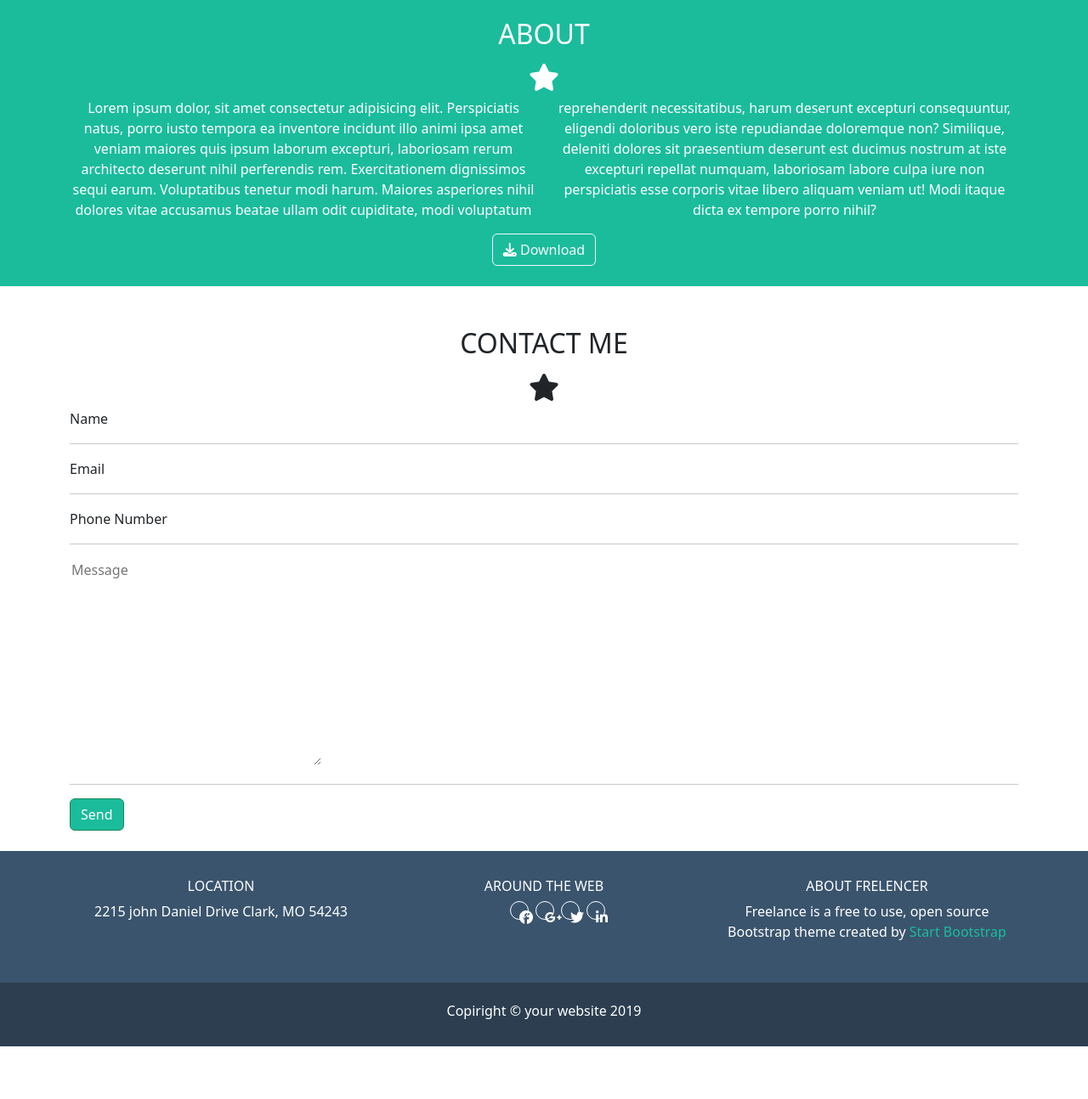
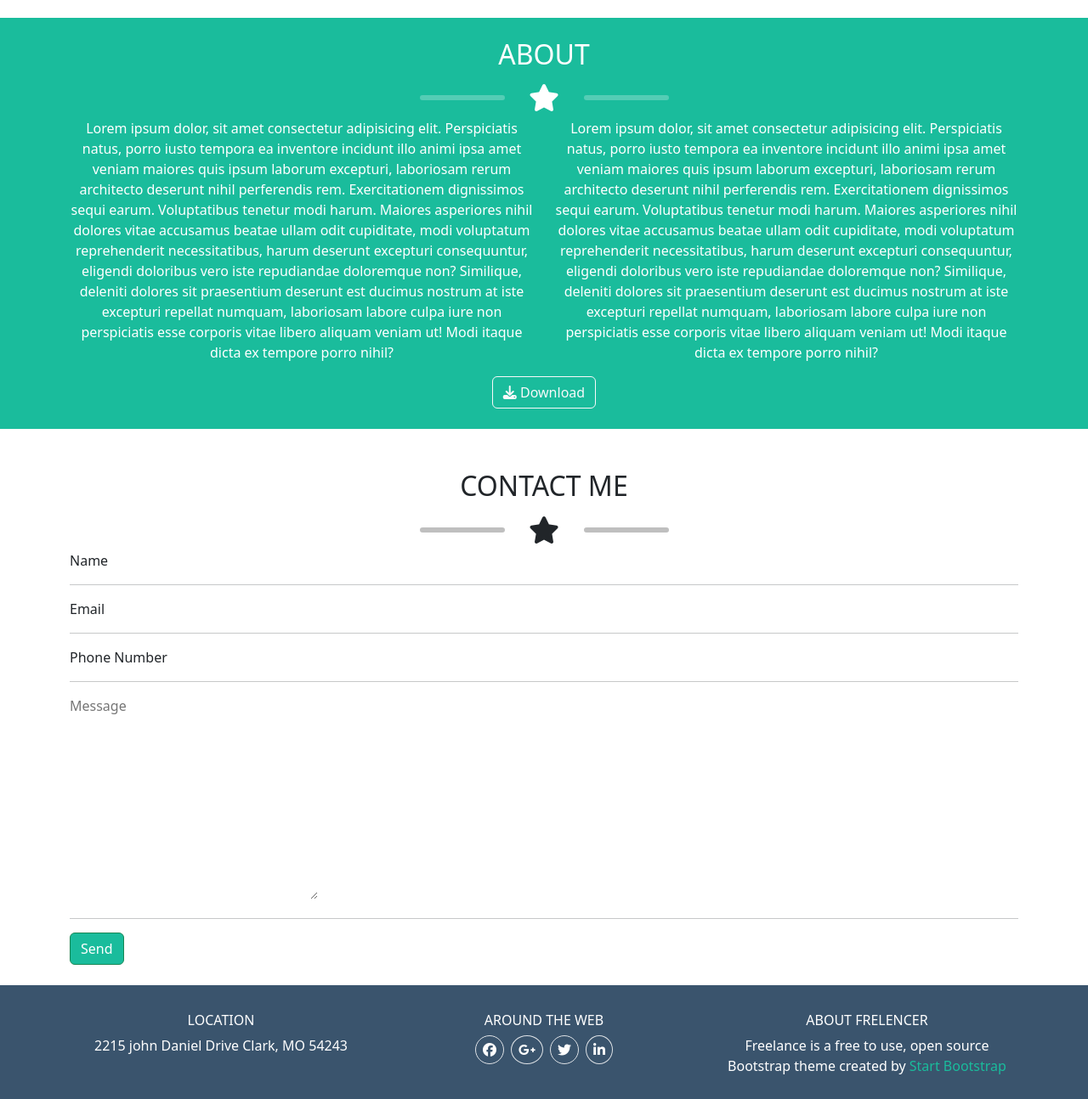
Before and after one commit to Carmine-Doronzo/html-css-bootstrap-freelancer, a plain HTML site: page index.html in a window 1280 px wide. Shown: the part 1258-2552 px from the top of the page at 85% size. Before the commit the page ends 2490 px from the top, so only its background shows below. Drawn offline with nearby package versions, Linux system fonts and the light colour scheme.

Commit message:
fix line after and before the star

```diff
--- a/css/style.css
+++ b/css/style.css
@@ -1,4 +1,8 @@
 /* Reset */
+*{
+    padding: 0;
+    margin: 0;
+}
 ul,ol,menu{
     list-style: none;
 }
@@ -10,10 +14,12 @@ a{
 
 input{
     border: none;
+    outline: none;
 }
 
 textarea{
     border:none;
+    outline: none;
 }
 /* background color custom */
 
@@ -43,29 +49,8 @@ textarea{
 
 /* utility */
 
-.about p{
 
-    column-count: 1;
+.line hr{
+    width: 100px;
+
 }
-
-footer i{
-    width: 10px;
-    height: 10px;
-    padding: 10px;
-
-    border:1px solid white;
-    border-radius: 50px;
-}
-
-
-
-
-
-
-/* media query custom */
-
-@media (min-width:768px){
-    .about p{
-        column-count: 2;
-    }
-}
--- a/index.html
+++ b/index.html
@@ -69,15 +69,31 @@
 
                     </div>
 
-                    <div class="col-12 text-center">
+                    <div class="line d-flex justify-content-center">
 
-                        <i class="fa-solid fa-star fs-2 py-2"></i>
+                        <div class="col-4 d-flex flex-column justify-content-center align-items-end">
+
+                            <hr class="border border-white border-3 rounded  ">
+
+                        </div>
+
+                        <div class="col-1 d-flex justify-content-center  ">
+
+                            <i class="fa-solid fa-star fs-2 py-2"></i>
+
+                        </div>
+
+                        <div class="col-4 d-flex flex-column justify-content-center ">
+
+                            <hr class="border border-white border-3 rounded ">
+
+                        </div>
 
                     </div>
 
                     <div class="col-12 text-center py-2">
 
-                        <ul class="fs-6 d-flex justify-content-center">
+                        <ul class="fs-6 d-flex justify-content-center px-0">
 
                             <li><span>GRAPHIC ARTIST - </span> </li>
                             <li><span>WEB DESIGNER - </span> </li>
@@ -101,8 +117,31 @@
                 <div class="row justify-content-md-center justify-content-lg-center  g-4">
 
                     <div class="col-12 d-flex flex-column align-items-center ">
+
                         <h2>PORTFOLIO</h2>
-                        <i class="fa-solid fa-star fs-2 py-2"></i>
+
+                    </div>
+
+                    <div class="line d-flex justify-content-center">
+
+                        <div class="col-4 d-flex flex-column justify-content-center align-items-end">
+
+                            <hr class="border border-black border-3 rounded ">
+
+                        </div>
+
+                        <div class="col-1 d-flex justify-content-center  ">
+
+                            <i class="fa-solid fa-star fs-2 py-2"></i>
+
+                        </div>
+
+                        <div class="col-4 d-flex flex-column justify-content-center ">
+
+                            <hr class="border border-black border-3 rounded ">
+
+                        </div>
+
                     </div>
 
                     <div class="col-12 col-md-6 col-lg-4 ">
@@ -158,15 +197,59 @@
                     <div class="col-12 d-flex flex-column align-items-center ">
 
                         <h2>ABOUT</h2>
-                        <i class="fa-solid fa-star fs-2 py-2"></i>
+
+
+                    </div>
+
+                    <div class="line d-flex justify-content-center">
+
+                        <div class="col-4 d-flex flex-column justify-content-center align-items-end">
+
+                            <hr class="border border-white border-3 rounded ">
+
+                        </div>
+
+                        <div class="col-1 d-flex justify-content-center  ">
+
+                            <i class="fa-solid fa-star fs-2 py-2"></i>
+
+                        </div>
+
+                        <div class="col-4 d-flex flex-column justify-content-center ">
+
+                            <hr class="border border-white border-3 rounded ">
+
+                        </div>
 
                     </div>
 
 
 
-                    <div class="col-12 text-center">
+                    <div class="col-12 col-md-6 text-center">
 
-                        <p>Lorem ipsum dolor, sit amet consectetur adipisicing elit. Perspiciatis natus, porro iusto tempora ea inventore incidunt illo animi ipsa amet veniam maiores quis ipsum laborum excepturi, laboriosam rerum architecto deserunt nihil perferendis rem. Exercitationem dignissimos sequi earum. Voluptatibus tenetur modi harum. Maiores asperiores nihil dolores vitae accusamus beatae ullam odit cupiditate, modi voluptatum reprehenderit necessitatibus, harum deserunt excepturi consequuntur, eligendi doloribus vero iste repudiandae doloremque non? Similique, deleniti dolores sit praesentium deserunt est ducimus nostrum at iste excepturi repellat numquam, laboriosam labore culpa iure non perspiciatis esse corporis vitae libero aliquam veniam ut! Modi itaque dicta ex tempore porro nihil?</p>
+                        <p>Lorem ipsum dolor, sit amet consectetur adipisicing elit. Perspiciatis natus, porro iusto
+                            tempora ea inventore incidunt illo animi ipsa amet veniam maiores quis ipsum laborum
+                            excepturi, laboriosam rerum architecto deserunt nihil perferendis rem. Exercitationem
+                            dignissimos sequi earum. Voluptatibus tenetur modi harum. Maiores asperiores nihil dolores
+                            vitae accusamus beatae ullam odit cupiditate, modi voluptatum reprehenderit necessitatibus,
+                            harum deserunt excepturi consequuntur, eligendi doloribus vero iste repudiandae doloremque
+                            non? Similique, deleniti dolores sit praesentium deserunt est ducimus nostrum at iste
+                            excepturi repellat numquam, laboriosam labore culpa iure non perspiciatis esse corporis
+                            vitae libero aliquam veniam ut! Modi itaque dicta ex tempore porro nihil?</p>
+
+                    </div>
+
+                    <div class="col-12 col-md-6 text-center">
+
+                        <p>Lorem ipsum dolor, sit amet consectetur adipisicing elit. Perspiciatis natus, porro iusto
+                            tempora ea inventore incidunt illo animi ipsa amet veniam maiores quis ipsum laborum
+                            excepturi, laboriosam rerum architecto deserunt nihil perferendis rem. Exercitationem
+                            dignissimos sequi earum. Voluptatibus tenetur modi harum. Maiores asperiores nihil dolores
+                            vitae accusamus beatae ullam odit cupiditate, modi voluptatum reprehenderit necessitatibus,
+                            harum deserunt excepturi consequuntur, eligendi doloribus vero iste repudiandae doloremque
+                            non? Similique, deleniti dolores sit praesentium deserunt est ducimus nostrum at iste
+                            excepturi repellat numquam, laboriosam labore culpa iure non perspiciatis esse corporis
+                            vitae libero aliquam veniam ut! Modi itaque dicta ex tempore porro nihil?</p>
 
                     </div>
 
@@ -196,7 +279,29 @@
                     <div class="col-12 d-flex flex-column align-items-center ">
 
                         <h2>CONTACT ME</h2>
-                        <i class="fa-solid fa-star fs-2 py-2"></i>
+
+
+                    </div>
+
+                    <div class="line d-flex justify-content-center">
+
+                        <div class="col-4 d-flex flex-column justify-content-center align-items-end">
+
+                            <hr class="border border-black border-3 rounded ">
+
+                        </div>
+
+                        <div class="col-1 d-flex justify-content-center  ">
+
+                            <i class="fa-solid fa-star fs-2 py-2"></i>
+
+                        </div>
+
+                        <div class="col-4 d-flex flex-column justify-content-center ">
+
+                            <hr class="border border-black border-3 rounded ">
+
+                        </div>
 
                     </div>
 
@@ -265,12 +370,13 @@
                     <div class="col-12 col-md-4 text-center py-2">
 
                         <h6>AROUND THE WEB</h6>
-                        <ul class="d-flex gap-2 justify-content-center">
+                        <ul class="d-flex gap-2 justify-content-center px-0">
 
-                            <li><i class="fa-brands fa-facebook "></i></li>
-                            <li><i class="fa-brands fa-google-plus-g"></i></li>
-                            <li><i class="fa-brands fa-twitter"></i></li>
-                            <li><i class="fa-brands fa-linkedin-in"></i></li>
+                            <li><a href="#"><i class="border rounded-circle p-2 fa-brands fa-facebook "></i></a></li>
+                            <li><a href="#"><i class="border rounded-circle p-2 fa-brands fa-google-plus-g"></i></a>
+                            </li>
+                            <li><a href="#"><i class="border rounded-circle p-2 fa-brands fa-twitter"></i></a></li>
+                            <li><a href="#"><i class="border rounded-circle p-2 fa-brands fa-linkedin-in"></i></a></li>
 
                         </ul>
 
@@ -279,7 +385,8 @@
                     <div class="col-12 col-md-4  text-center py-2">
 
                         <h6>ABOUT FRELENCER</h6>
-                        <p>Freelance is a free to use, open source Bootstrap theme created by <a class="my-font__green" href="#">Start Bootstrap</a> </p>
+                        <p>Freelance is a free to use, open source Bootstrap theme created by <a class="my-font__green"
+                                href="#">Start Bootstrap</a> </p>
 
                     </div>
 
```
